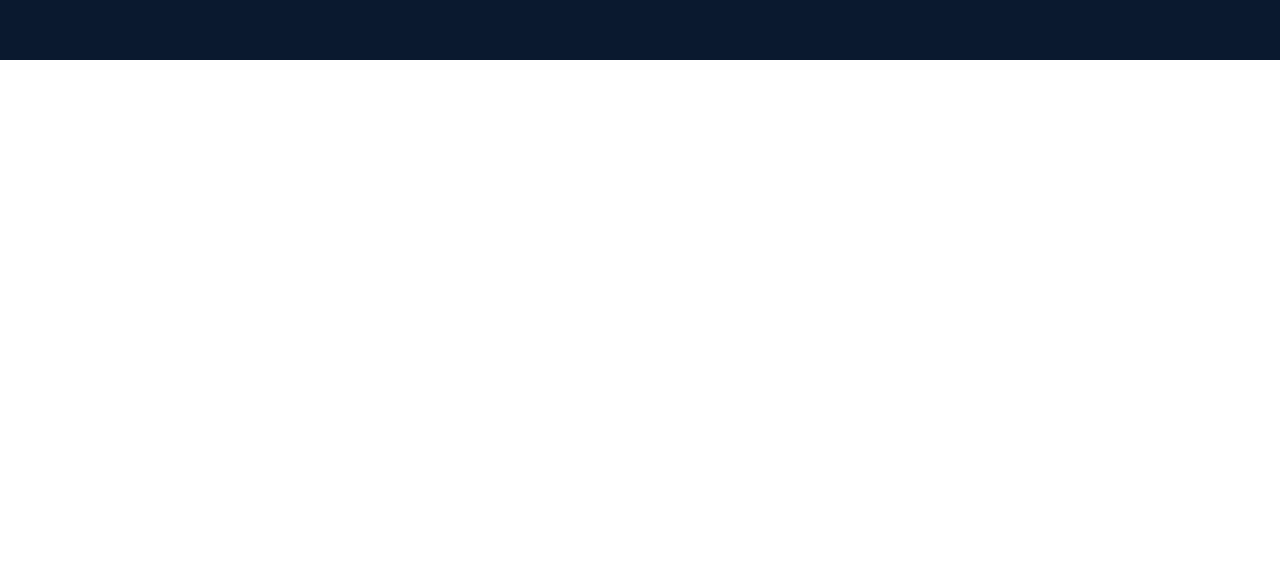
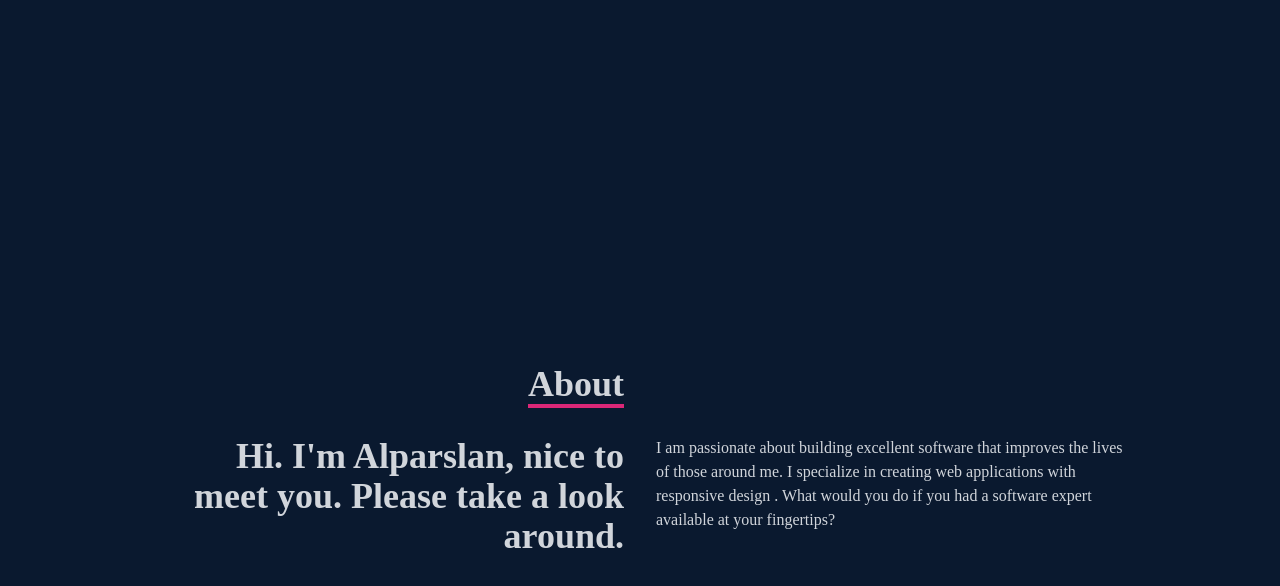
Before and after one commit to alparslanustaa/Portfolio, a React (Create React App) app: page / in a window 1280 px wide. Shown: the part 740-1326 px from the top of the page. Before the commit the page ends 800 px from the top, so only its background shows below. Built offline with nearby package versions, Linux system fonts and the light colour scheme.

Commit message:
Fix about page issues

```diff
--- a/src/App.js
+++ b/src/App.js
@@ -1,3 +1,4 @@
+import About from "./components/About";
 import Home from "./components/Home";
 import NavBar from "./components/NavBar";
 
@@ -6,6 +7,7 @@
     <div>
       <NavBar />
       <Home />
+      <About />
     </div>
   );
 }
--- a/src/components/About.js
+++ b/src/components/About.js
@@ -10,18 +10,18 @@
               About
             </p>
           </div>
-          <div></div>
         </div>
         <div className="max-w-[1000px] w-full grid sm:grid-cols-2 gap-8 px-4">
           <div className="sm:text-right text-4xl font-bold">
-            <p>Hi. I'm Clint, nice to meet you. Please take a look around.</p>
+            <p>
+              Hi. I'm Alparslan, nice to meet you. Please take a look around.
+            </p>
           </div>
           <div>
             <p>
               I am passionate about building excellent software that improves
-              the lives of those around me. I specialize in creating software
-              for clients ranging from individuals and small-businesses all the
-              way to large enterprise corporations. What would you do if you had
+              the lives of those around me. I specialize in creating web
+              applications with responsive design . What would you do if you had
               a software expert available at your fingertips?
             </p>
           </div>
```
